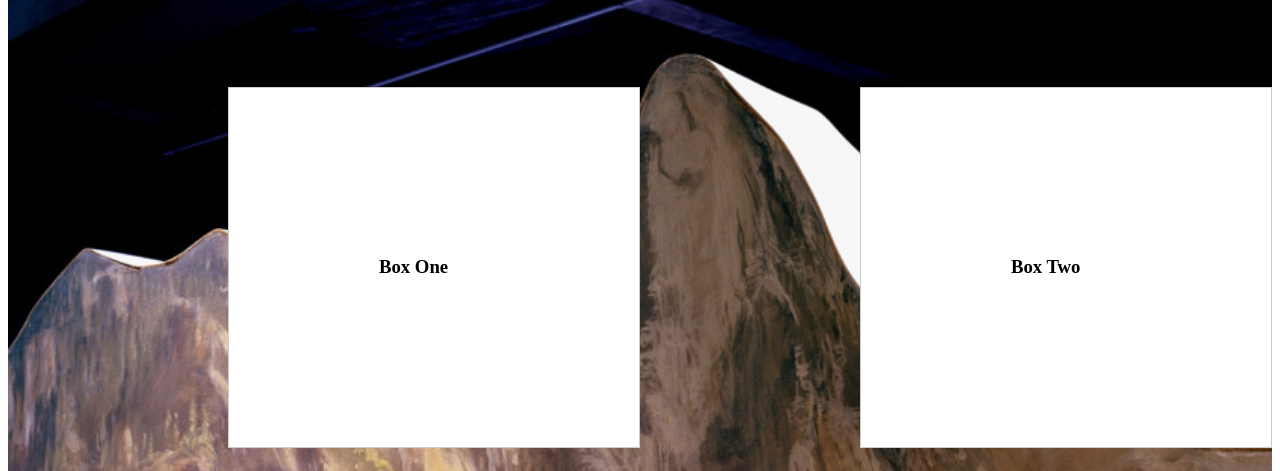
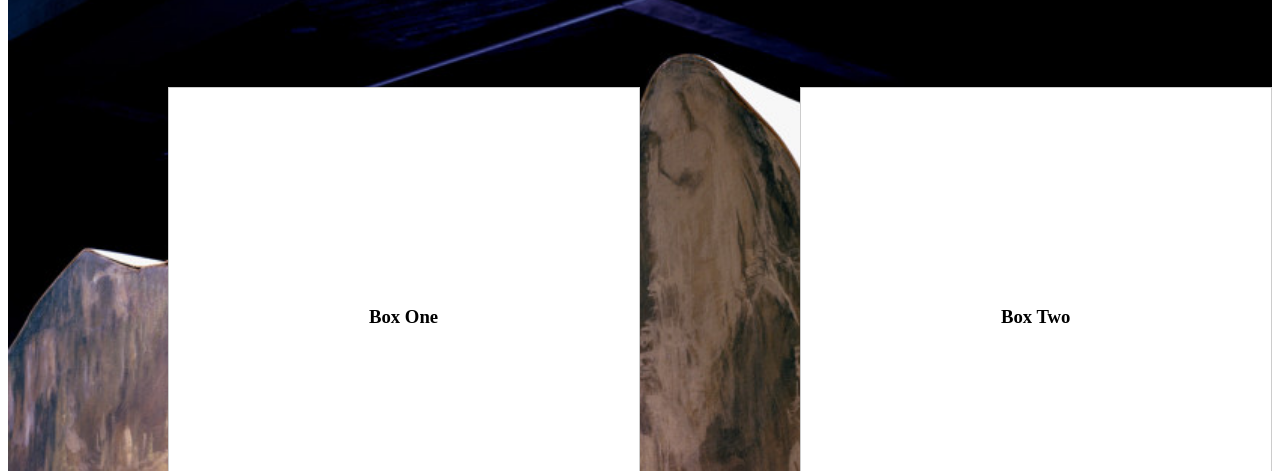
Before and after one commit to KingCPA/verisart-task, a React (Create React App) app: page / in a window 1280 px wide. Shown: the part 329-800 px from the top of the page. Built offline with nearby package versions, Linux system fonts and the light colour scheme.

Commit message:
updated less interface file and added a login page

```diff
--- a/src/Interface/Interface.less
+++ b/src/Interface/Interface.less
@@ -11,9 +11,9 @@ Image {
     }
     .container-1 div{
         border: 1px #ccc solid;
-        padding: 150px;
+        padding: 200px;
         margin-top: 250px;
-        margin-left: 220px;
+        margin-left: 160px;
         background-color: white;
     }
 
```
Also changed, not shown: src/Login/Login.js (added), src/Login/Login.less (added).
